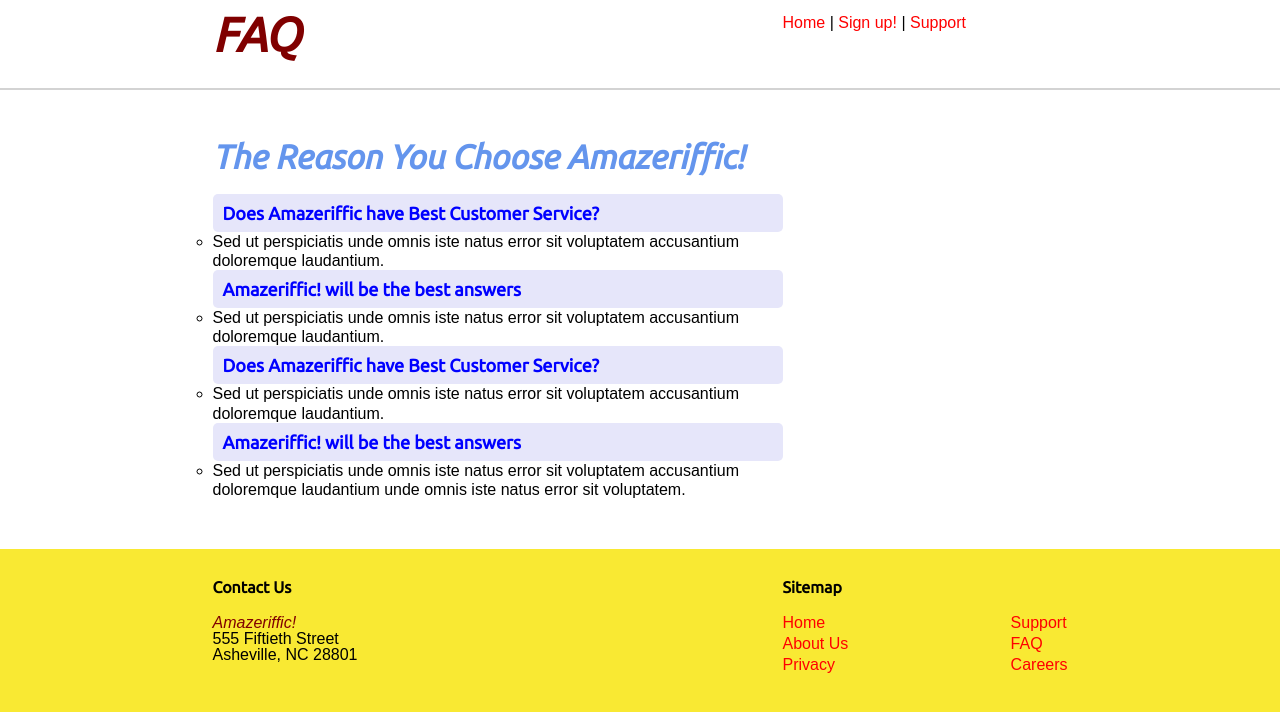
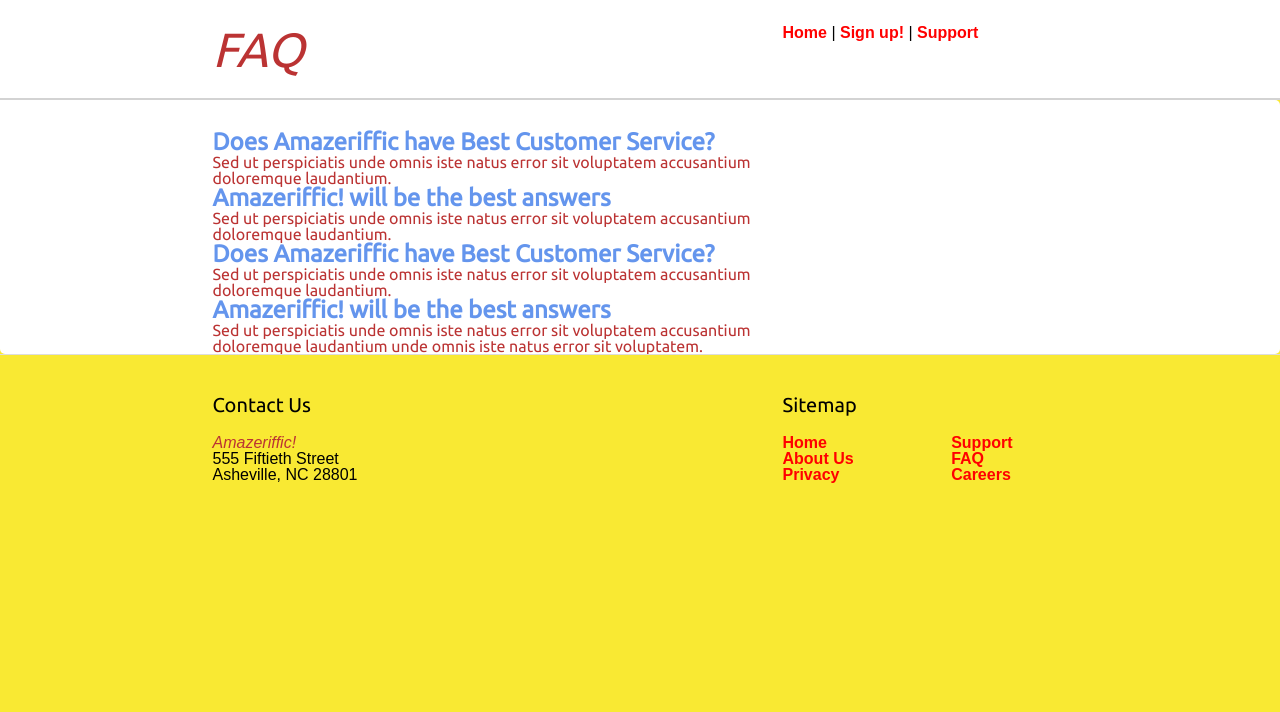
Before and after one commit to yuuuri/Amazeriffic, a plain HTML site: page faq.html in a window 1280 px wide. Drawn offline with Linux system fonts and the light colour scheme; a web font is replaced by a local one.

```diff
--- a/faq.html
+++ b/faq.html
@@ -1,20 +1,18 @@
 <!doctype html>
 <html>
-  <head>
-    <title>FAQ-Amazeriffic</title>
+<head>
+      <title>FAQ PAGE - Amazeriffic</title>
+      <link href="stylesheets/reset.css" rel="stylesheet" type="text/css">
+      <link href="stylesheets/style.css" rel="stylesheet" type="text/css">
+      <link href='http://fonts.googleapis.com/css?family=Ubuntu' rel='stylesheet' type='text/css'>
+      <link href='http://fonts.googleapis.com/css?family=Droid+Sans' rel='stylesheet' type='text/css'>
+  </head>
 
-      <link rel="stylesheet" type="text/css" href="stylesheets/reset.css">
-      <link href='http://fonts.googleapis.com/css?family=Ubuntu:400,400italic'
-            rel='stylesheet' type='text/css'>
-      <link href='http://fonts.googleapis.com/css?family=Droid+Sans' rel='stylesheet' type='text/css'>
-      <link rel="stylesheet" type="text/css" href="stylesheets/style.css">
-
-  </head>
 
   <body>
     <header>
       <div class = "container">
-          <h1 class = "amazeriffic">FAQ</h1>
+          <h1>FAQ</h1>
           <nav>
             <a href="index.html">Home</a> |
             <a href="#">Sign up!</a> |
@@ -25,31 +23,20 @@
 
     <main>
       <div class = "container">
-        <div class = "main_left">
-            <h2 class = "faq_h2">The Reason You Choose Amazeriffic!</h2>
-                <h3 class = "faq_q_h3">Does Amazeriffic have Best Customer Service?</h3>
-                    <ul class = "bullet_list">
-                        <li>Sed ut perspiciatis unde omnis iste natus error sit voluptatem
-                            accusantium doloremque laudantium.</li>
-                    </ul>
-                <h3 class = "faq_q_h3">Amazeriffic! will be the best answers</h3>
-                    <ul class = "bullet_list">
-                        <li>Sed ut perspiciatis unde omnis iste natus error sit voluptatem
-                            accusantium doloremque laudantium.</li>
-                    </ul>
-                <h3 class = "faq_q_h3">Does Amazeriffic have Best Customer Service?</h3>
-                    <ul class = "bullet_list">
-                        <li>Sed ut perspiciatis unde omnis iste natus error sit voluptatem
-                            accusantium doloremque laudantium.</li>
-                    </ul>
 
-                <h3 class = "faq_q_h3">Amazeriffic! will be the best answers</h3>
-                    <ul class = "bullet_list">
-                        <li>Sed ut perspiciatis unde omnis iste natus error sit voluptatem
-                            accusantium doloremque laudantium unde omnis iste natus error sit voluptatem.</li>
-                    </ul>
+                <h3>Does Amazeriffic have Best Customer Service?</h3>
+                <p>Sed ut perspiciatis unde omnis iste natus error sit voluptatem accusantium
+                   doloremque laudantium.</p>
+                <h3>Amazeriffic! will be the best answers</h3>
+                <p>Sed ut perspiciatis unde omnis iste natus error sit voluptatem accusantium
+                   doloremque laudantium.</p>
+                <h3>Does Amazeriffic have Best Customer Service?</h3>
+                <p>Sed ut perspiciatis unde omnis iste natus error sit voluptatem
+                   accusantium doloremque laudantium.</p>
+                <h3>Amazeriffic! will be the best answers</h3>
+                <p>Sed ut perspiciatis unde omnis iste natus error sit voluptatem accusantium
+                   doloremque laudantium unde omnis iste natus error sit voluptatem.</p>
 
-        </div> <!-- close main_left -->
       </div> <!-- close main container -->
     </main>
 
@@ -65,21 +52,19 @@
 
         <div class="sitemap">
           <h5>Sitemap</h5>
-
-            <div class="sitemap_left">
-              <ul>
+            <ul>
+            <div class="left">
                 <li><a href="index.html">Home</a></li>
                 <li><a href="#">About Us</a></li>
                 <li><a href="#">Privacy</a></li>
-              <ul>
             </div>
-            <div class="sitemap_right">
-              <ul>
+            <div class="right">
                 <li><a href="#">Support</a></li>
                 <li><a href="faq.html">FAQ</a><li>
                 <li><a href="#">Careers</a></li>
-              </ul>
-            </div> <!-- close sitemap_right -->
+            </div>
+           </ul>
+
           </div> <!-- close sitemap -->
         </div> <!-- close container in footer -->
 
--- a/stylesheets/style.css
+++ b/stylesheets/style.css
@@ -11,48 +11,70 @@ header, main, footer{
   min-width: 855px;
 }
 
-header .container, main .container, footer .container {
+header .container {
   max-width: 855px;
   margin: auto;
 }
 
+main .container {
+  max-width: 855px;
+  margin: auto;
+  padding: 30px;
+}
+
+footer .container {
+    max-width: 855px;
+    margin: auto;
+}
+
+
+
 header
 {
+  padding: 25px 0 25px 0;
   background: white;
   overflow: auto;
   border-bottom: 2px solid lightgray;
 }
 
-header .container h1 {
-  width: 570px;
+/* MAIN LOGO */
+h1 {
+    font-family: 'Ubuntu', sans-serif;
+    font-style: italic;
+    font-size: 3.0em;
+    color: #b33;
     float: left;
-  margin-top: 10px;
-  margin-bottom: 30px;
+    width: 570px
+}
+
+/* FOOTER HEADINGS */
+h5 {
+    font-family: 'Ubuntu', sans-serif;
+    font-size: 1.25em;
+    margin-bottom: 20px;
 }
 
 header nav {
     float: right;
     width: 285px;
-  margin-top: 15px;
 }
 
-
+a {
+    color: #f00;
+    text-decoration:none;
+    font-weight: bold;
+}
 
 main {
-  background: white;
+    background: #fff;
+    border-radius: 0 5px 5px 5px;
     overflow: auto;
-}
-
-.main_left {
-  float: left;
-  width: 570px;
-  margin-top:50px;
-  margin-bottom: 50px;
+    padding 40px;
 }
 
 .tabs a span {
+    border-radius: 5px 5px 0 0;
     display: inline-block;
-    border-radius: 5px 5px 0 0;
     width: 100px;
     margin-right: 10px;
     text-align: center;
@@ -60,113 +82,93 @@ main {
     padding: 5px;
 }
 
-.tabs a span.active {
+.tabs a .active {
     background: #eee;
 }
 
-.bullet_list {
-  list-style: circle;
-  line-height: 1.2em;
+main .content {
+    padding 30px 10px 30px 10px;
+    border-radius: 0 5px 5px 5px;
+    background: #eee;
 }
 
-.lightbulb {
-  float: right;
-  width: 285px;
-  margin-top: 10px;
-  max-height: 400px;
-  margin-bottom: 20px;
+main .content li {
+    border-radius: 5px;
+    padding: 3px;
+    background: #eff;
+    margin: 0 0 10px 0;
 }
 
-
-footer {
-  overflow: auto;
+main .content button {
+    font-weight: bold;
+    padding: 0 3px 0 3px;
+    border-radius: 5px;
+    background: #ccc;
+    cursor: pointer;
+    margin-left: 5px;
+    font-size: 1.3em;
 }
 
+main .content p {
+    background: yellow;
+}
 
-.contact {
+main .content input {
+    font-size: 1.5em;
+}
+
+main h3 {
+    font-family: 'Ubuntu', sans-serif;
+    font-size: 1.5em;
+    font-weight: bold;
+    color: cornflowerblue;
+    float: left;
+    width: 570px
+}
+
+main .container p
+{
+    font-family: 'Ubuntu', sans-serif;
+    font-size: 1.0em;
+    color: #b33;
     float: left;
     width: 570px;
 
 }
 
-footer .container .contact h5, footer .container .sitemap h5 {
-  margin-top: 30px;
-  margin-bottom: 20px;
+footer {
+    overflow: auto;
+    border-top: 1px solid #ddd;
+    padding: 40px 0 20px 0;
 }
 
-.sitemap {
+footer .contact {
+    float: left;
+    width: 570px;
+}
+
+footer .contact p:nth-child(2) {
+    color: #b33;
+    font-style: italic;
+}
+
+footer .sitemap {
     float: right;
     width: 285px;
-
 }
 
-.sitemap_left {
+footer ul {
+    width: 230px;
+}
+
+li {
+    list-style: none;
+}
+
+footer .sitemap .left {
   float: left;
 }
 
-.sitemap_right {
+footer .sitemap .right {
   float: right;
 }
-
-h1, h2, h3, h4, h5, h6 {
-  font-family: 'Ubuntu';
-  font-weight: bold;
-}
-
-h1 {
-    font-size: 3.0em;
-}
-
-.faq_h2 {
-  color: cornflowerblue;
-  font-style: italic;
-  padding-bottom: 20px;
-}
-
-h2 {
-  font-size: 2.1em;
-}
-
-h3 {
-  font-size: large;
-}
-
-.faq_q_h3 {
-  color:blue;
-  background-color: lavender;
-  border-radius: 5px;
-  font-size: large;
-  padding: 10px;
-}
-
-h4 {
-  font-size: 1.2em;
-}
-
-h5 {
-  font-size: 1.0em;
-}
-
-h6 {
-  font-size: 0.5em;
-}
-
-.amazeriffic {
-  color: maroon;
-  font-style: italic;
-}
-
-a {
-  color: red;
-  text-decoration: none;
-}
-
-a:hover {
-  color: cornflowerblue;
-  text-decoration: underline;
-
-}
-
-.sitemap_left li, .sitemap_right li {
-  margin: 0 0 5px 0;
-}
```
Also changed, not shown: index.html (+16 -37 lines). Lines whose indentation alone changed are shown as unchanged.
